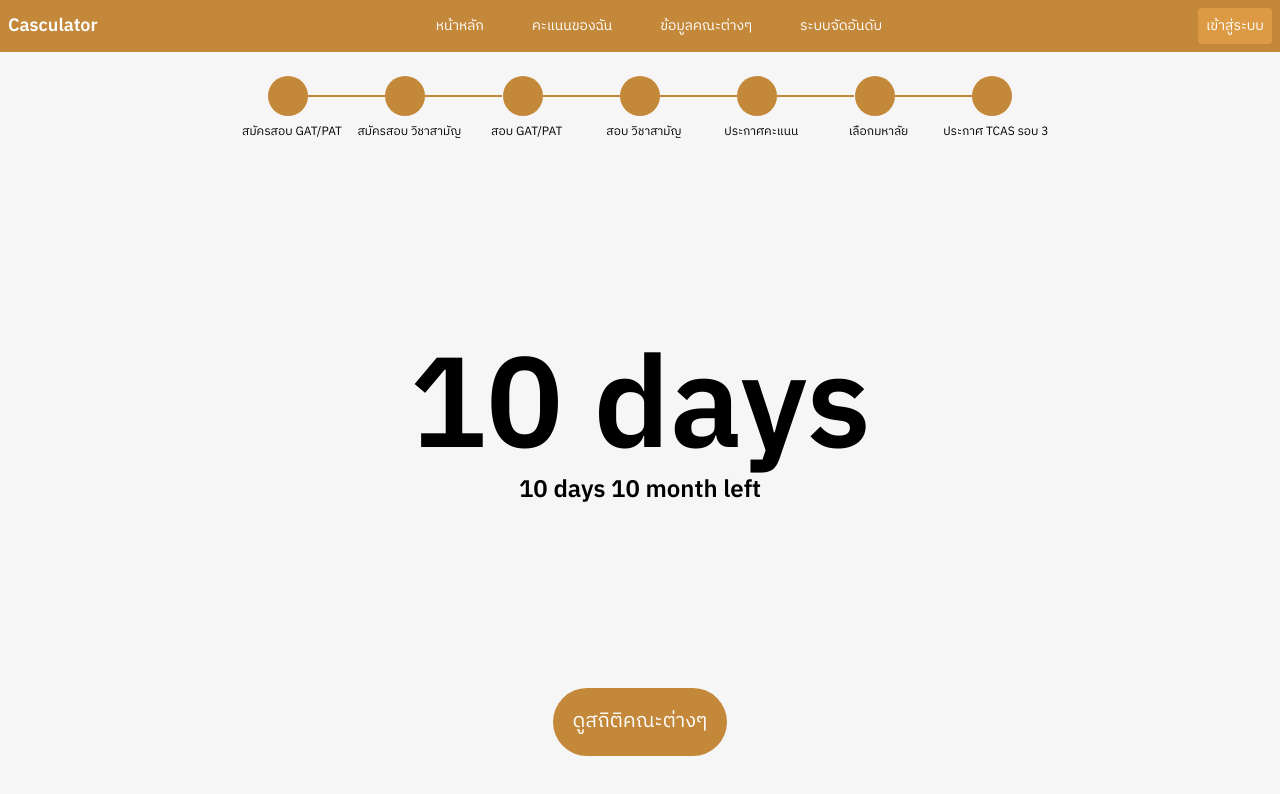
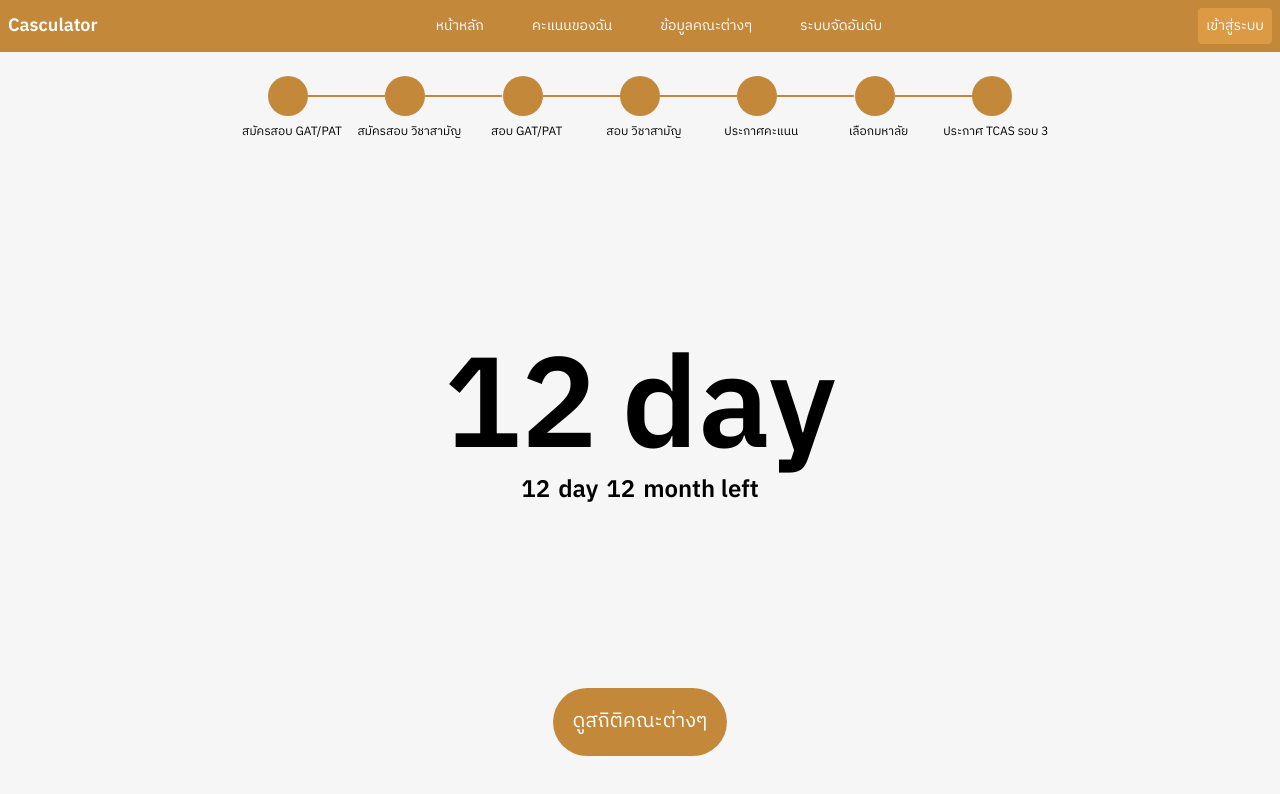
Before and after one commit to msp5382/casculator, a Next.js app: page / in a window 1280 px wide. Shown: the top 794 px of the page. Built offline with nearby package versions, Linux system fonts and the light colour scheme.

Commit message:
update landing animation

```diff
--- /dev/null
+++ b/components/animated/CountDown.animated.tsx
@@ -0,0 +1,29 @@
+import { useSpring, config, animated } from 'react-spring'
+
+const Number = () => {
+    const { number } = useSpring({
+        reset: true,
+        from: { number: 365 },
+        number: 12,
+        delay: 100,
+        config: config.molasses,
+    })
+    return (
+        <>
+            <div className="flex flex-row md:mt-12 font-bold text-center text-6xl lg:text-9xl">
+                <animated.div>{number.to(n => n.toFixed(0))}</animated.div>
+                <div className='ml-6'>day{0 > 1 ? "s" : ""}</div>
+            </div>
+            <div className="flex flex-row font-bold text-center text-lg  lg:text-2xl justify-center">
+                <animated.div>{number.to(n => n.toFixed(0))}</animated.div>
+                <div className='ml-2 mr-2'>day{0 > 1 ? "s" : ""}</div>
+                <animated.div>{number.to(n => n.toFixed(0))}</animated.div>
+                <div className='ml-2'>
+                    month left
+                </div>
+            </div>
+        </>
+    )
+}
+
+export default Number;
--- a/pages/index.tsx
+++ b/pages/index.tsx
@@ -2,26 +2,12 @@ import { useEffect, useState, useRef } from "react";
 // Components
 import ProgressBar from "../components/Bars/ProgressBar";
 import Nav from "../components/Nav";
+import Number from "../components/animated/CountDown.animated"
+
 const Index = () => {
   const startCountDown = 365;
   const target = 10;
-  const [day, setDay] = useState(startCountDown);
   const [showCalcButton, setShowCalcButton] = useState(true);
-  useEffect(() => {
-    const id = setInterval(
-      () =>
-        setDay((prev) => {
-          if (prev - 1 > target) {
-            return prev - 1;
-          } else {
-            clearInterval(id);
-            return target;
-          }
-        }),
-      5
-    );
-    return () => clearInterval(id);
-  }, []);
 
   return (
     <div
@@ -36,15 +22,9 @@ const Index = () => {
           <ProgressBar></ProgressBar>
         </div>
 
-        <div className="h-screen flex flex-col">
+        <div className="h-screen flex flex-col items-center">
           <div className="my-auto">
-            <div className="md:mt-12 font-bold text-center text-6xl lg:text-9xl">
-              {day} day{day > 1 ? "s" : ""}
-            </div>
-
-            <div className="font-bold text-center text-lg  lg:text-2xl">
-              {day} day{day > 1 ? "s" : ""} {day} month left
-            </div>
+            <Number />
           </div>
           <div className="flex justify-center">
             <div
```
